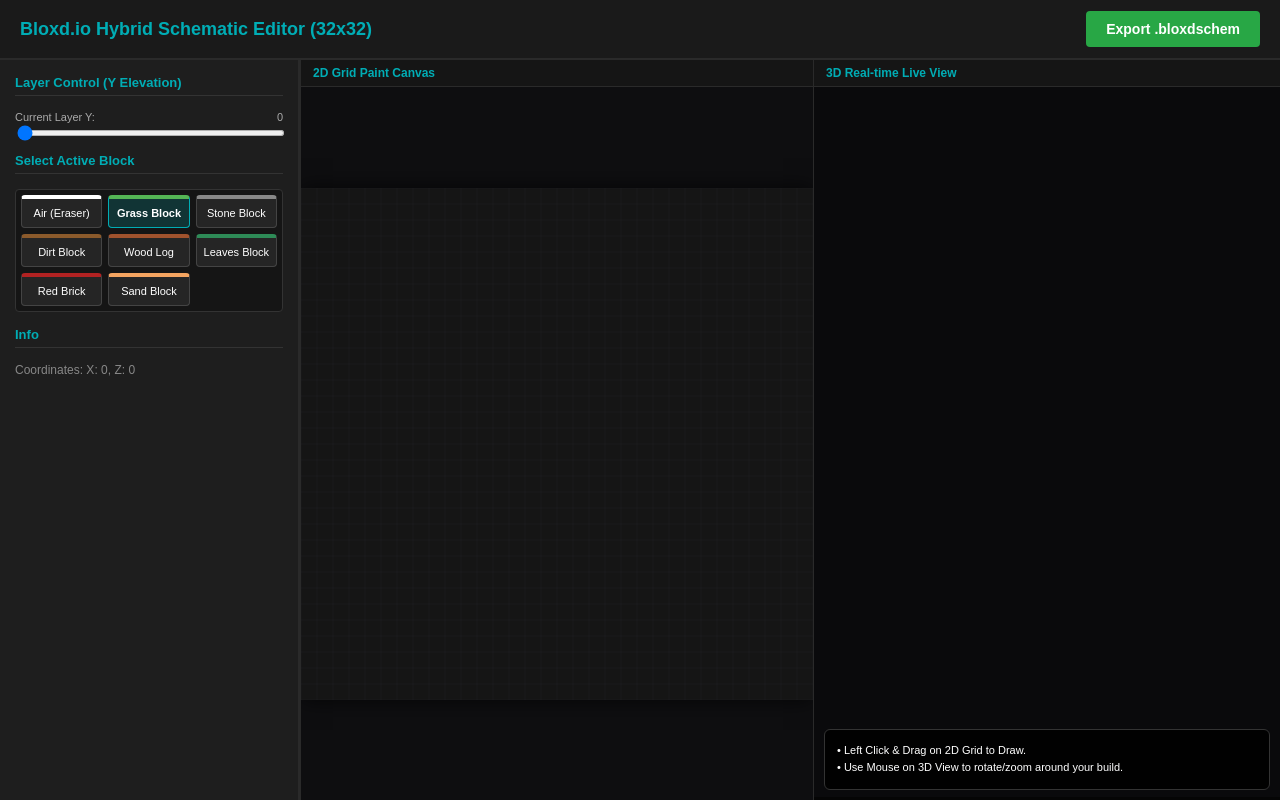
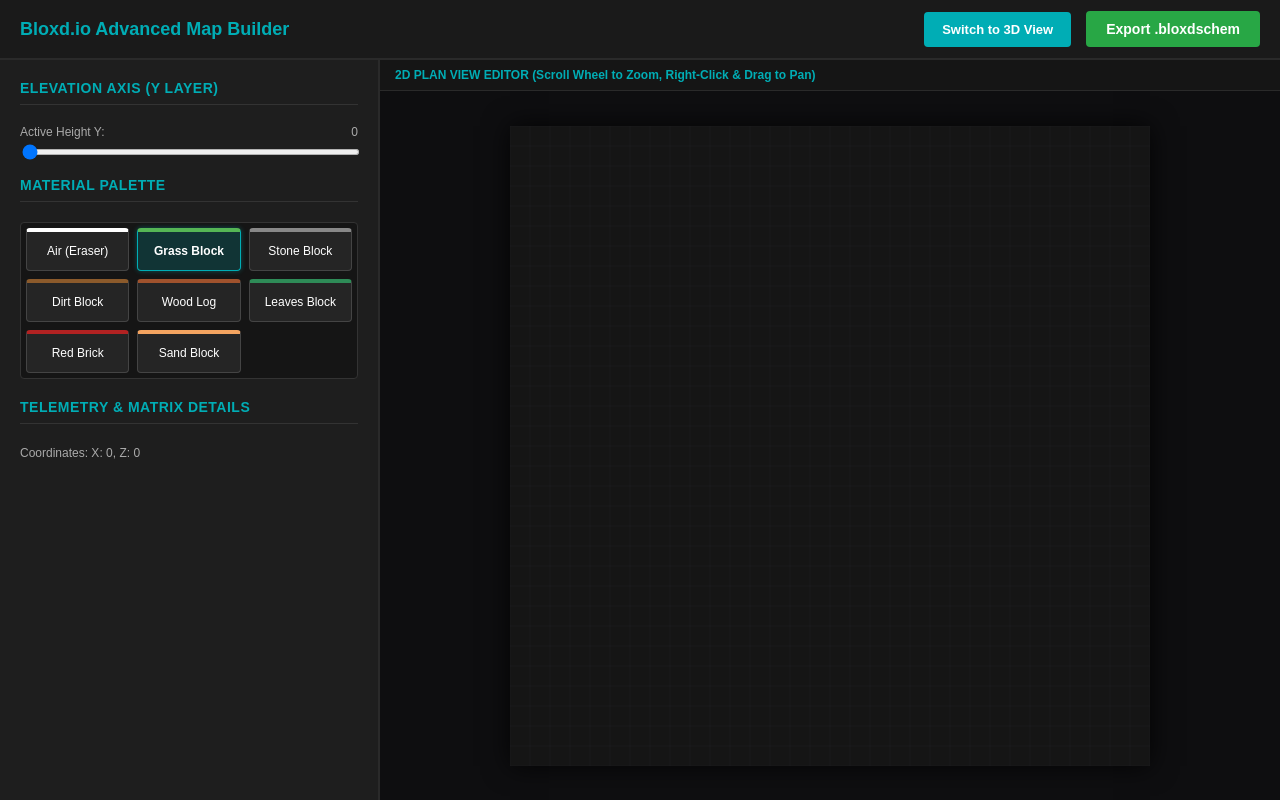
Before and after one commit to bollerS1256/Bloxd-Map-Editor, a plain HTML site: page index.html in a window 1280 px wide. Drawn offline with nearby package versions, Linux system fonts and the light colour scheme.

Commit message:
Update title and improve layout in index.html

```diff
--- a/index.html
+++ b/index.html
@@ -2,7 +2,7 @@
 <html lang="en">
 <head>
     <meta charset="UTF-8">
-    <title>Bloxd.io Hybrid Map Editor v12</title>
+    <title>Bloxd.io Performance Optimized Editor v13</title>
     <script src="https://cdnjs.cloudflare.com/ajax/libs/three.js/r128/three.min.js"></script>
     <script src="https://cdn.jsdelivr.net/npm/three@0.128.0/examples/js/controls/OrbitControls.js"></script>
 
@@ -10,61 +10,84 @@
         body { font-family: sans-serif; background-color: #121212; color: #fff; margin: 0; padding: 0; overflow: hidden; display: flex; flex-direction: column; height: 100vh; user-select: none; }
         header { background: #1a1a1a; padding: 10px 20px; display: flex; justify-content: space-between; align-items: center; border-bottom: 2px solid #2a2a2a; height: 60px; box-sizing: border-box; }
         h1 { margin: 0; font-size: 18px; color: #00adb5; }
+        .nav-controls { display: flex; gap: 15px; align-items: center; }
+
         .main-container { display: flex; flex: 1; height: calc(100vh - 60px); width: 100%; }
-        .sidebar { width: 300px; background: #1e1e1e; border-right: 2px solid #2a2a2a; padding: 15px; box-sizing: border-box; display: flex; flex-direction: column; gap: 15px; overflow-y: auto; }
-        .sidebar-title { font-size: 13px; font-weight: bold; color: #00adb5; border-bottom: 1px solid #333; padding-bottom: 5px; }
-        .control-group { display: flex; flex-direction: column; gap: 5px; }
-        label { font-size: 11px; color: #aaa; display: flex; justify-content: space-between; }
+
+        /* Expanded Sidebar for clear visibility with Scrollbar */
+        .sidebar { width: 380px; min-width: 350px; background: #1e1e1e; border-right: 2px solid #2a2a2a; padding: 20px; box-sizing: border-box; display: flex; flex-direction: column; gap: 20px; overflow-y: auto; height: 100%; }
+        .sidebar-title { font-size: 14px; font-weight: bold; color: #00adb5; border-bottom: 1px solid #333; padding-bottom: 8px; text-transform: uppercase; letter-spacing: 0.5px; }
+
+        .control-group { display: flex; flex-direction: column; gap: 8px; }
+        label { font-size: 12px; color: #aaa; display: flex; justify-content: space-between; }
         input[type="range"] { padding: 0; background: #333; height: 6px; border-radius: 3px; outline: none; width: 100%; }
+
+        /* Dynamic view switching buttons */
+        .btn-view-toggle { background: #00adb5; border: none; font-weight: bold; cursor: pointer; padding: 10px 18px; border-radius: 4px; color: white; font-size: 13px; transition: background 0.2s; }
+        .btn-view-toggle:hover { background: #008c95; }
         button.btn-primary { background: #28a745; border: none; font-weight: bold; cursor: pointer; padding: 10px 20px; border-radius: 4px; color: white; font-size: 14px; }
         button.btn-primary:hover { background: #218838; }
-        .block-list { display: grid; grid-template-columns: repeat(auto-fill, minmax(80px, 1fr)); gap: 6px; max-height: 200px; overflow-y: auto; border: 1px solid #333; padding: 5px; background: #151515; border-radius: 4px; }
-        .block-item { padding: 8px 5px; text-align: center; background: #252525; border: 1px solid #444; border-radius: 4px; cursor: pointer; font-size: 11px; }
-        .block-item.active { border-color: #00adb5; background: #00adb533; font-weight: bold; }
-        .workspace { flex: 1; display: flex; background: #050505; }
-        .view-panel { flex: 1; display: flex; flex-direction: column; position: relative; border-left: 1px solid #2a2a2a; }
-        .panel-label { background: #151515; padding: 6px 12px; font-size: 12px; font-weight: bold; border-bottom: 1px solid #2a2a2a; color: #00adb5; }
-        #canvas-container { flex: 1; display: flex; justify-content: center; align-items: center; overflow: auto; background: #0e0e10; }
-        #editor-canvas { background: #151515; box-shadow: 0 0 20px rgba(0,0,0,0.7); cursor: crosshair; }
-        #three-container { flex: 1; position: relative; }
-        .instructions { position: absolute; bottom: 10px; right: 10px; left: 10px; background: rgba(0,0,0,0.85); padding: 12px; border-radius: 6px; font-size: 11px; pointer-events: none; line-height: 1.6; border: 1px solid #333; z-index: 10; }
+
+        /* Clean grid blocks list inside sidebar */
+        .block-list { display: grid; grid-template-columns: repeat(auto-fill, minmax(100px, 1fr)); gap: 8px; padding: 5px; background: #151515; border-radius: 4px; border: 1px solid #333; }
+        .block-item { padding: 12px 8px; text-align: center; background: #252525; border: 1px solid #444; border-radius: 4px; cursor: pointer; font-size: 12px; font-weight: 500; transition: all 0.15s; }
+        .block-item.active { border-color: #00adb5; background: #00adb533; font-weight: bold; box-shadow: 0 0 5px rgba(0, 173, 181, 0.4); }
+
+        .workspace { flex: 1; display: flex; background: #050505; position: relative; height: 100%; }
+
+        /* Single viewport canvas layout to optimize framerates */
+        .view-panel { position: absolute; top: 0; left: 0; width: 100%; height: 100%; display: none; flex-direction: column; }
+        .view-panel.active { display: flex; }
+        .panel-label { background: #151515; padding: 8px 15px; font-size: 12px; font-weight: bold; border-bottom: 1px solid #2a2a2a; color: #00adb5; }
+
+        #canvas-container { flex: 1; display: flex; justify-content: center; align-items: center; overflow: hidden; background: #0e0e10; position: relative; }
+        #editor-canvas { background: #151515; box-shadow: 0 0 25px rgba(0,0,0,0.8); position: absolute; transform-origin: center center; cursor: grab; }
+        #editor-canvas:active { cursor: grabbing; }
+
+        #three-container { flex: 1; position: relative; width: 100%; height: 100%; }
+
+        .instructions { position: absolute; bottom: 15px; right: 15px; left: 15px; background: rgba(0,0,0,0.85); padding: 12px; border-radius: 6px; font-size: 11px; pointer-events: none; line-height: 1.6; border: 1px solid #333; z-index: 10; }
     </style>
 </head>
 <body>
 
     <header>
-        <h1>Bloxd.io Hybrid Schematic Editor (32x32)</h1>
-        <button class="btn-primary" id="export-btn">Export .bloxdschem</button>
+        <h1>Bloxd.io Advanced Map Builder</h1>
+        <div class="nav-controls">
+            <button class="btn-view-toggle" id="toggle-view-btn" onclick="switchEditorMode()">Switch to 3D View</button>
+            <button class="btn-primary" id="export-btn">Export .bloxdschem</button>
+        </div>
     </header>
 
     <div class="main-container">
         <div class="sidebar">
-            <div class="sidebar-title">Layer Control (Y Elevation)</div>
+            <div class="sidebar-title">Elevation Axis (Y Layer)</div>
             <div class="control-group">
-                <label>Current Layer Y: <span id="current-layer-val">0</span></label>
+                <label>Active Height Y: <span id="current-layer-val">0</span></label>
                 <input type="range" id="current-layer" min="0" max="31" value="0">
             </div>
 
-            <div class="sidebar-title">Select Active Block</div>
+            <div class="sidebar-title">Material Palette</div>
             <div class="block-list" id="block-selector"></div>
 
-            <div class="sidebar-title">Info</div>
-            <div id="stats" style="font-size: 12px; color: #888;">Coordinates: X: 0, Z: 0</div>
+            <div class="sidebar-title">Telemetry & Matrix Details</div>
+            <div id="stats" style="font-size: 12px; color: #aaa; line-height: 1.5;">Coordinates: X: 0, Z: 0</div>
         </div>
 
         <div class="workspace">
-            <div class="view-panel">
-                <div class="panel-label">2D Grid Paint Canvas</div>
+            <div class="view-panel active" id="panel-2d">
+                <div class="panel-label">2D PLAN VIEW EDITOR (Scroll Wheel to Zoom, Right-Click & Drag to Pan)</div>
                 <div id="canvas-container">
-                    <canvas id="editor-canvas" width="512" height="512"></canvas>
+                    <canvas id="editor-canvas" width="640" height="640"></canvas>
                 </div>
             </div>
 
-            <div class="view-panel" id="three-container">
-                <div class="panel-label">3D Real-time Live View</div>
+            <div class="view-panel" id="panel-3d">
+                <div class="panel-label">3D INTERACTIVE EDITOR (Left-Click to Place, Space+Click to Rotate View)</div>
+                <div id="three-container"></div>
                 <div class="instructions">
-                    • Left Click & Drag on 2D Grid to Draw.<br>
-                    • Use Mouse on 3D View to rotate/zoom around your build.
+                    • <b>3D Drawing Mode:</b> Left-Click on blocks or the base grid to build. <br>
+                    • <b>Camera Pan/Orbit:</b> Hold <b>Spacebar</b> and drag with Left-Click to look around, or use Scroll wheel to zoom.
                 </div>
             </div>
         </div>
```
